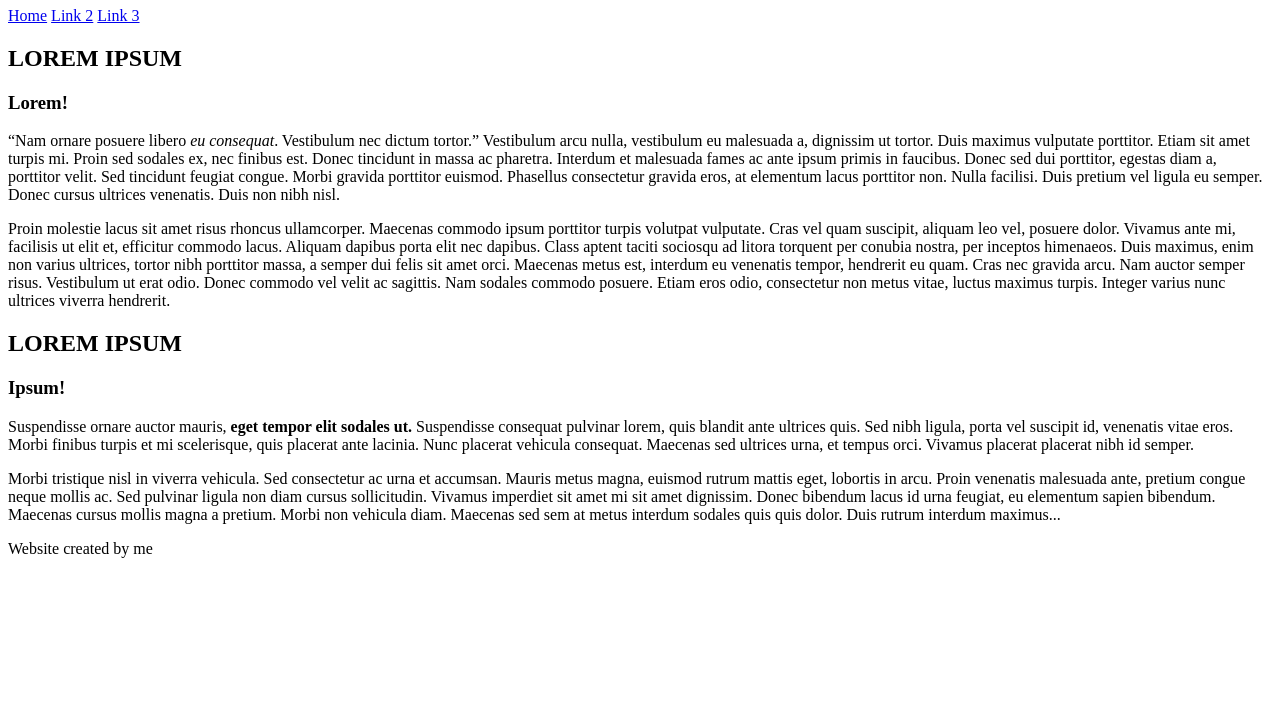
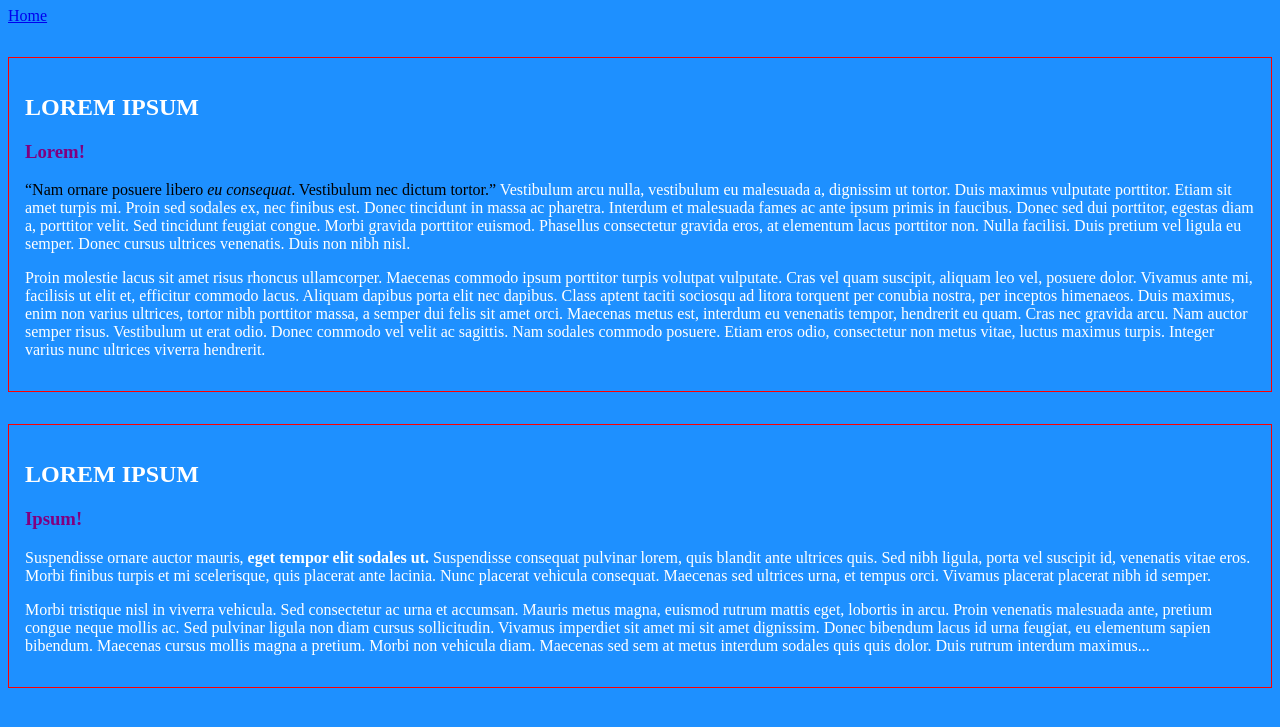
Before and after one commit to ejbbrown54/portfolio, a plain HTML site: page about-me.html in a window 1280 px wide. Shown: the part 73-800 px from the top of the page. Drawn offline with Linux system fonts and the light colour scheme.

Commit message:
applied styles.css to about-me.html

```diff
--- a/about-me.html
+++ b/about-me.html
@@ -3,19 +3,18 @@
   <head>
     <meta charset="utf-8">
     <title>All about the author</title>
+    <link rel="stylesheet" type="text/css" href="styles/styles.css">
   </head>
   <body>
     <header>
       <h1>About Me</h1>
       <nav>
         <a href="index.html">Home</a>
-        <a href="#">Link 2</a>
-        <a href="#">Link 3</a>
       </nav>
     </header>
 
     <section>
-      <h2>LOREM IPSUM</h2>
+      <h2 class="no-deco">LOREM IPSUM</h2>
       <article>
       <h3>Lorem!</h3>
         <p><q>Nam ornare posuere libero <em>eu consequat</em>. Vestibulum nec dictum tortor.</q> Vestibulum arcu nulla, vestibulum eu malesuada a, dignissim ut tortor. Duis maximus vulputate porttitor. Etiam sit amet turpis mi. Proin sed sodales ex, nec finibus est. Donec tincidunt in massa ac pharetra. Interdum et malesuada fames ac ante ipsum primis in faucibus. Donec sed dui porttitor, egestas diam a, porttitor velit. Sed tincidunt feugiat congue. Morbi gravida porttitor euismod. Phasellus consectetur gravida eros, at elementum lacus porttitor non. Nulla facilisi. Duis pretium vel ligula eu semper. Donec cursus ultrices venenatis. Duis non nibh nisl.</p>
@@ -24,7 +23,7 @@
     </section>
 
     <section>
-      <h2>LOREM IPSUM</h2>
+      <h2 class="black-white">LOREM IPSUM</h2>
       <article>
       <h3>Ipsum!</h3>
         <p>Suspendisse ornare auctor mauris, <strong>eget tempor elit sodales ut.</strong> Suspendisse consequat pulvinar lorem, quis blandit ante ultrices quis. Sed nibh ligula, porta vel suscipit id, venenatis vitae eros. Morbi finibus turpis et mi scelerisque, quis placerat ante lacinia. Nunc placerat vehicula consequat. Maecenas sed ultrices urna, et tempus orci. Vivamus placerat placerat nibh id semper.</p>
@@ -32,8 +31,6 @@
       </article>
     </section>
 
-    <footer>
-      <p>Website created by me</p>
-    </footer>
+
   </body>
 </html>
--- a/styles/styles.css
+++ b/styles/styles.css
@@ -36,6 +36,12 @@ h2:hover {
   color: #000000;
   text-transform: uppercase;
 }
+.black-white:hover {
+  background-color: white;
+  width: 50%;
+  color: black;
+  text-transform: lowercase;
+}
 .info {
   border-style: none;
 
```
Also changed, not shown: index.html (+0 -2 lines).
